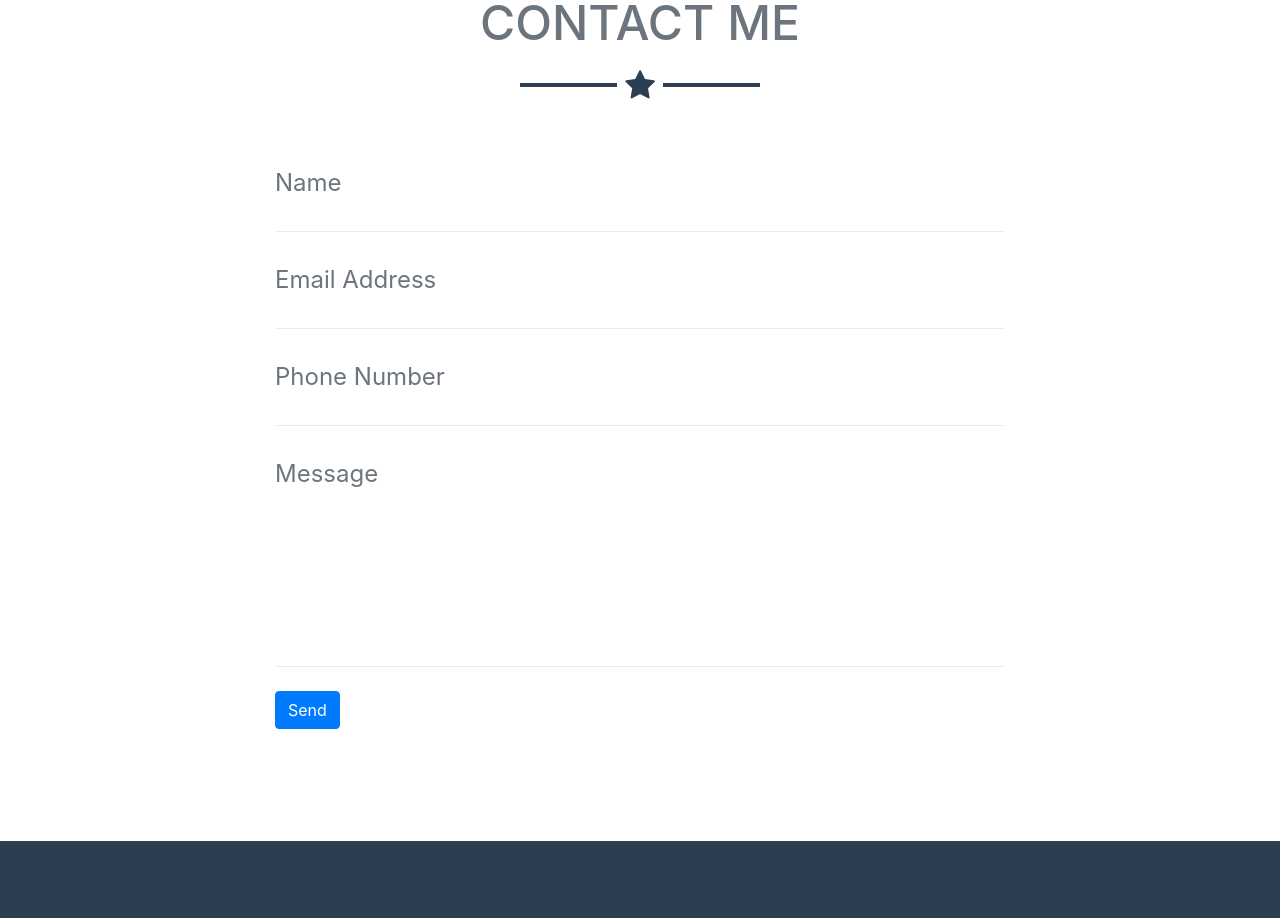
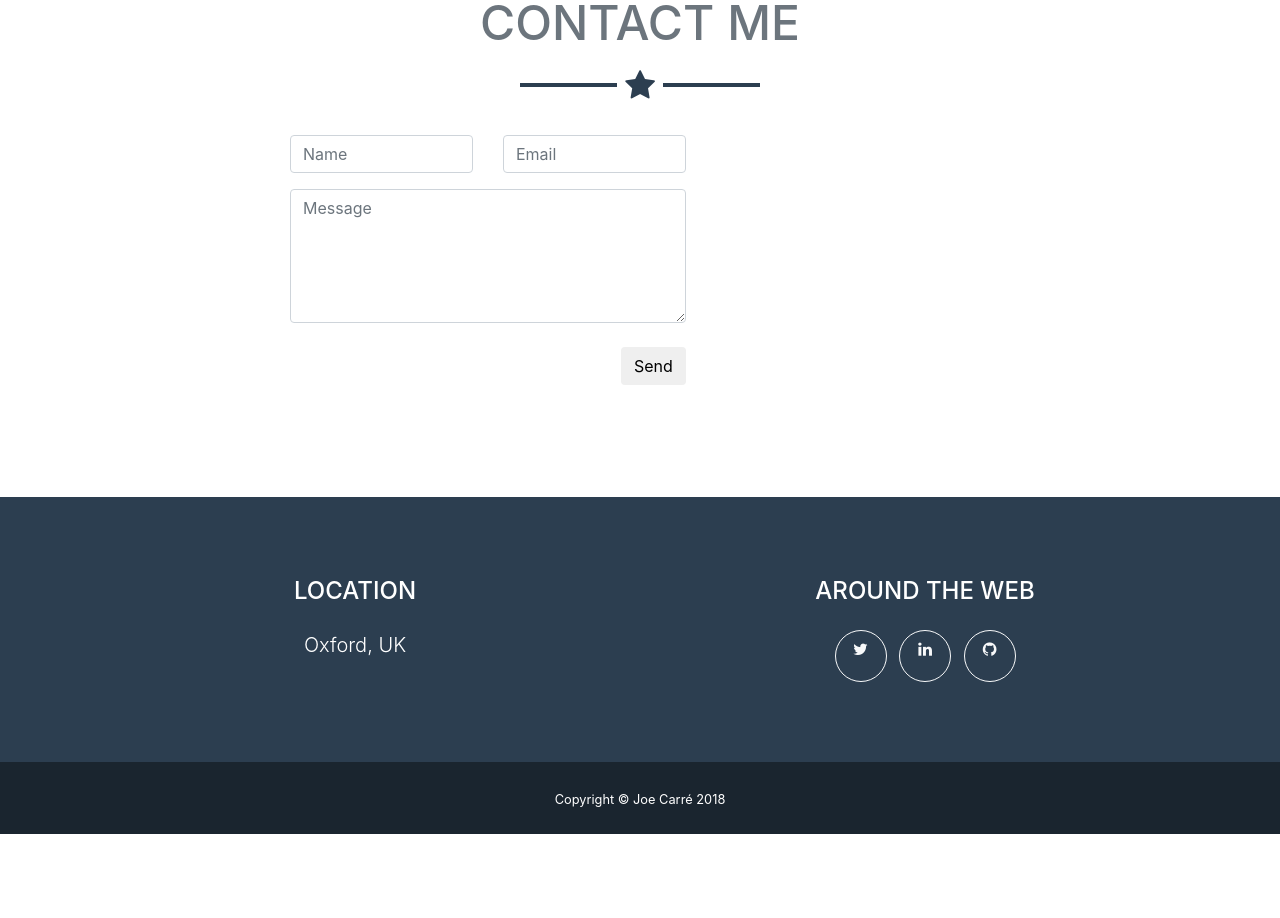
Before and after one commit to carrejoe3/portfolio, a website with bundled scripts: page index.html in a window 1280 px wide. Shown: the part 2472-3390 px from the top of the page. After the commit the page ends 3306 px from the top, so only its background shows below. Built offline with nearby package versions, Linux system fonts and the light colour scheme.

Commit message:
contact form formspree

```diff
--- a/index.html
+++ b/index.html
@@ -35,7 +35,8 @@
   <nav class="navbar navbar-expand-lg bg-secondary fixed-top text-uppercase" id="mainNav">
     <div class="container">
       <!-- <a class="navbar-brand js-scroll-trigger" href="#page-top">JOE CARRE</a> -->
-        <button class="navbar-toggler navbar-toggler-right text-uppercase bg-primary text-white rounded" type="button" data-toggle="collapse" data-target="#navbarResponsive" aria-controls="navbarResponsive" aria-expanded="false" aria-label="Toggle navigation">
+      <button class="navbar-toggler navbar-toggler-right text-uppercase bg-primary text-white rounded" type="button" data-toggle="collapse"
+        data-target="#navbarResponsive" aria-controls="navbarResponsive" aria-expanded="false" aria-label="Toggle navigation">
         Menu
         <i class="fa fa-bars"></i>
       </button>
@@ -142,7 +143,8 @@
       <hr class="star-light mb-5">
       <div class="row" data-aos="fade-up">
         <div class="col-lg-4 ml-auto">
-            <p class="lead">I have always been very keen on creating media, be it websites, apps, artwork, games or music. I am always on the lookout for new techniques and technologies to continously learn and improve.</p>
+          <p class="lead">I have always been very keen on creating media, be it websites, apps, artwork, games or music. I am always on the
+            lookout for new techniques and technologies to continously learn and improve.</p>
         </div>
         <div class="col-lg-4 mr-auto">
           <p class="lead">Languages/ Libraries:</p>
@@ -194,7 +196,7 @@
         <div class="col-lg-8 mx-auto">
           <!-- To configure the contact form email address, go to mail/contact_me.php and update the email address in the PHP file on line 19. -->
           <!-- The form should work on most web servers, but if the form is not working you may need to configure your web server differently. -->
-            <form name="sentMessage" id="contactForm" novalidate="novalidate">
+          <!-- <form name="sentMessage" id="contactForm" novalidate="novalidate">
               <div class="control-group">
                 <div class="form-group floating-label-form-group controls mb-0 pb-2">
                   <label>Name</label>
@@ -227,6 +229,25 @@
               <div id="success"></div>
               <div class="form-group">
                 <button type="submit" class="btn btn-primary btn-xl" id="sendMessageButton">Send</button>
+              </div>
+            </form> -->
+          <form id="contactform" action="https://formspree.io/carre.joe3@gmail.com" method="POST">
+            <div class="col-sm-7 slideanim">
+              <div class="row">
+                <div class="col-sm-6 form-group">
+                  <input class="form-control" id="name" name="name" placeholder="Name" type="text" required>
+                </div>
+                <div class="col-sm-6 form-group">
+                  <input class="form-control" id="email" name="_replyto" placeholder="Email" type="email" required>
+                </div>
+              </div>
+              <textarea class="form-control" id="comments" name="message" placeholder="Message" rows="5"></textarea>
+              <br>
+              <div class="row">
+                <div class="col-sm-12 form-group">
+                  <button class="btn btn-default pull-right" type="submit">Send</button>
+                </div>
+              </div>
             </div>
           </form>
         </div>
@@ -318,7 +339,9 @@
             <h2 class="text-secondary text-uppercase mb-0">Bulletin Board</h2>
             <hr class="star-dark mb-5">
             <img class="img-fluid mb-5" src="img/portfolio/bulletinBoardThumb.png" alt="Bulletin Board dapp">
-              <p class="mb-5">This is a note keeping decentralised web app which was built as part of the <a href="https://nebulas.io/incentive.html">Nebulas incentive program.</a> It stores and retrieves user created notes on the Nebulas blockchain. Users can also share their notes with others to create collaboratively.</p>
+            <p class="mb-5">This is a note keeping decentralised web app which was built as part of the
+              <a href="https://nebulas.io/incentive.html">Nebulas incentive program.</a> It stores and retrieves user created notes on the Nebulas blockchain. Users
+              can also share their notes with others to create collaboratively.</p>
             <a class="btn btn-primary btn-lg rounded-pill" target="_blank" href="https://carrejoe3.github.io/BulletinBoard/">Visit Site</a>
             <a target="_blank" class="btn btn-primary btn-lg rounded-pill" href="https://github.com/carrejoe3/BulletinBoard">Github</a>
             <a class="btn btn-primary btn-lg rounded-pill portfolio-modal-dismiss" href="#">
@@ -365,10 +388,12 @@
             <h2 class="text-secondary text-uppercase mb-0">Alphabet Island</h2>
             <hr class="star-dark mb-5">
             <div class="videoWrapper mb-5">
-                  <iframe width="560" height="315" src="https://www.youtube.com/embed/TlnNjVUTrmY" frameborder="0" allow="autoplay; encrypted-media" allowfullscreen>
+              <iframe width="560" height="315" src="https://www.youtube.com/embed/TlnNjVUTrmY" frameborder="0" allow="autoplay; encrypted-media"
+                allowfullscreen>
               </iframe>
             </div>
-              <p class="mb-5">I worked with the Learning Support Service as well as other professionals from the education and care industries to produce an alphabet learning game as part of my final year dissertation.</p>
+            <p class="mb-5">I worked with the Learning Support Service as well as other professionals from the education and care industries
+              to produce an alphabet learning game as part of my final year dissertation.</p>
             <a class="btn btn-primary btn-lg rounded-pill portfolio-modal-dismiss" href="#">
               <i class="fa fa-close"></i>
               Close Project</a>
```
Also changed, not shown: 2 other files. Lines whose indentation alone changed are shown as unchanged.
